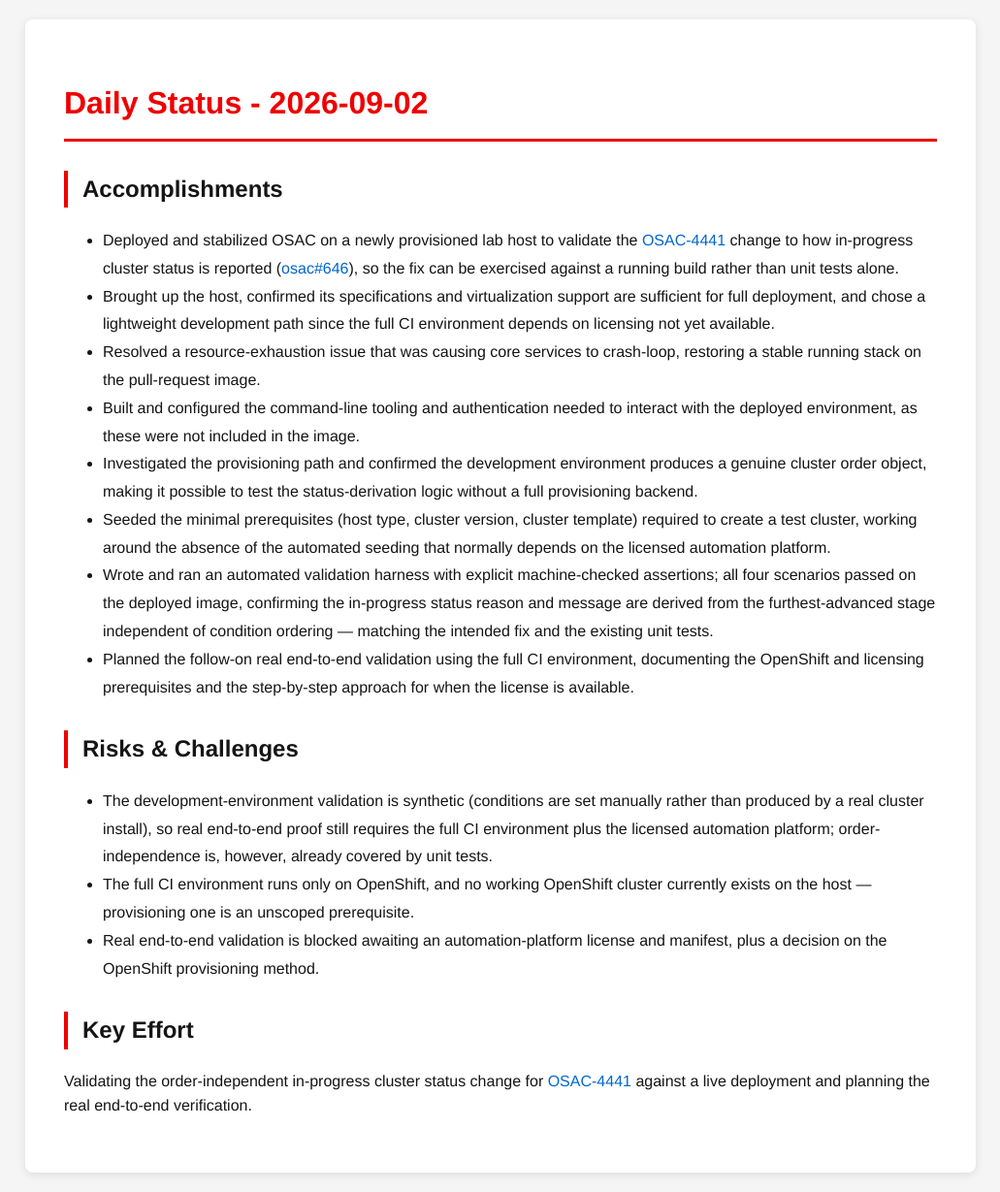
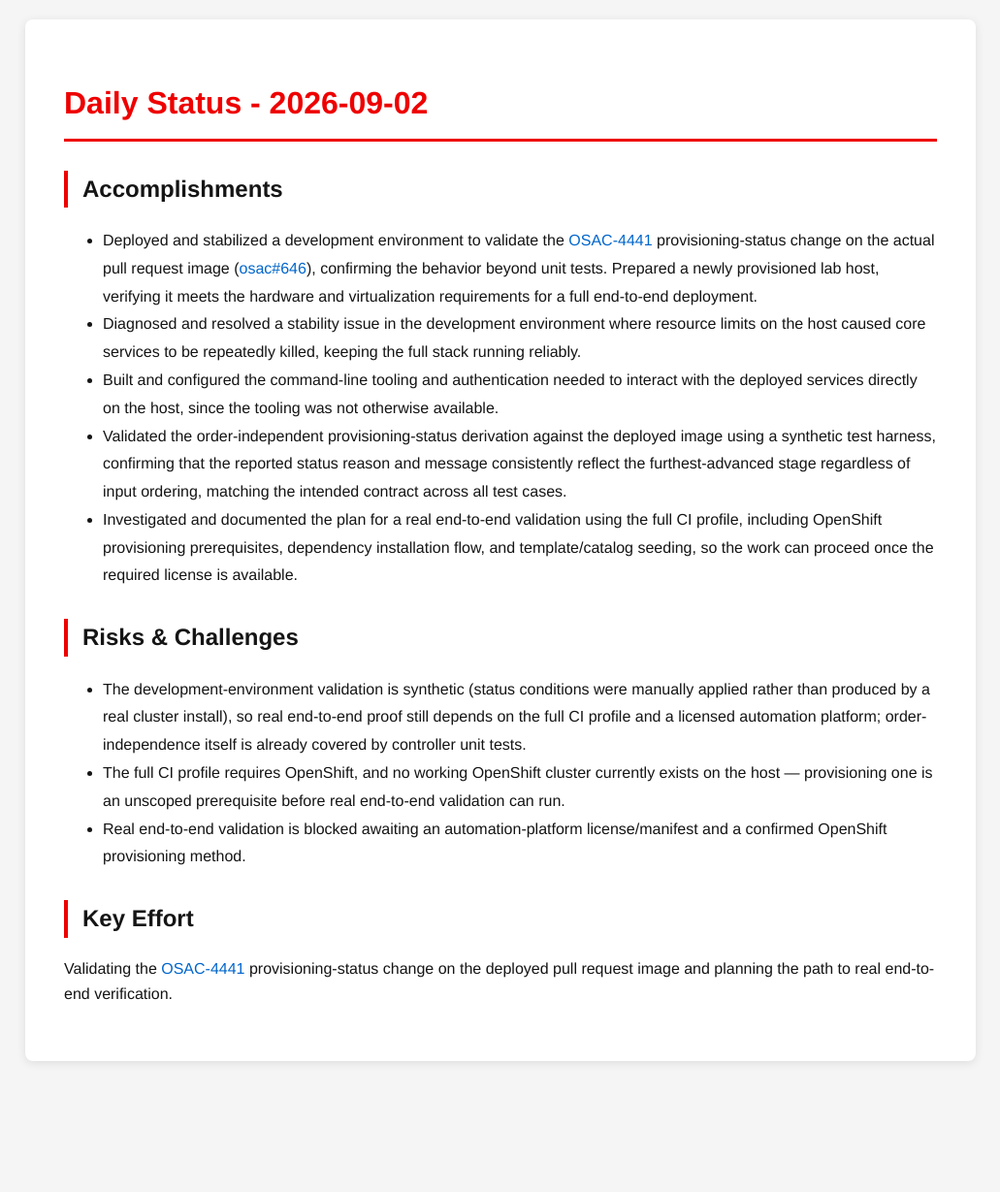
Before and after one commit to tzvatot/daily-status, a Jekyll site: the page built from 2026-09-02.md, in a window 1280 px wide. Shown: the whole page at 97% size, without its empty margins (124-1155 px from the left). Built offline with Jekyll 4.4.1, drawn with Linux system fonts in a browser that asks for light colours; after the commit the page ends 1114 px from its top, so only the background shows below that.

Commit message:
Daily status update - 2026-09-02

```diff
--- a/2026-09-02.md
+++ b/2026-09-02.md
@@ -7,19 +7,16 @@ date: 2026-09-02
 # Daily Status - 2026-09-02
 
 ## Accomplishments
-- Deployed and stabilized OSAC on a newly provisioned lab host to validate the [OSAC-4441](https://redhat.atlassian.net/browse/OSAC-4441) change to how in-progress cluster status is reported ([osac#646](https://github.com/osac-project/osac/pull/646)), so the fix can be exercised against a running build rather than unit tests alone.
-- Brought up the host, confirmed its specifications and virtualization support are sufficient for full deployment, and chose a lightweight development path since the full CI environment depends on licensing not yet available.
-- Resolved a resource-exhaustion issue that was causing core services to crash-loop, restoring a stable running stack on the pull-request image.
-- Built and configured the command-line tooling and authentication needed to interact with the deployed environment, as these were not included in the image.
-- Investigated the provisioning path and confirmed the development environment produces a genuine cluster order object, making it possible to test the status-derivation logic without a full provisioning backend.
-- Seeded the minimal prerequisites (host type, cluster version, cluster template) required to create a test cluster, working around the absence of the automated seeding that normally depends on the licensed automation platform.
-- Wrote and ran an automated validation harness with explicit machine-checked assertions; all four scenarios passed on the deployed image, confirming the in-progress status reason and message are derived from the furthest-advanced stage independent of condition ordering — matching the intended fix and the existing unit tests.
-- Planned the follow-on real end-to-end validation using the full CI environment, documenting the OpenShift and licensing prerequisites and the step-by-step approach for when the license is available.
+- Deployed and stabilized a development environment to validate the [OSAC-4441](https://redhat.atlassian.net/browse/OSAC-4441) provisioning-status change on the actual pull request image ([osac#646](https://github.com/osac-project/osac/pull/646)), confirming the behavior beyond unit tests. Prepared a newly provisioned lab host, verifying it meets the hardware and virtualization requirements for a full end-to-end deployment.
+- Diagnosed and resolved a stability issue in the development environment where resource limits on the host caused core services to be repeatedly killed, keeping the full stack running reliably.
+- Built and configured the command-line tooling and authentication needed to interact with the deployed services directly on the host, since the tooling was not otherwise available.
+- Validated the order-independent provisioning-status derivation against the deployed image using a synthetic test harness, confirming that the reported status reason and message consistently reflect the furthest-advanced stage regardless of input ordering, matching the intended contract across all test cases.
+- Investigated and documented the plan for a real end-to-end validation using the full CI profile, including OpenShift provisioning prerequisites, dependency installation flow, and template/catalog seeding, so the work can proceed once the required license is available.
 
 ## Risks & Challenges
-- The development-environment validation is synthetic (conditions are set manually rather than produced by a real cluster install), so real end-to-end proof still requires the full CI environment plus the licensed automation platform; order-independence is, however, already covered by unit tests.
-- The full CI environment runs only on OpenShift, and no working OpenShift cluster currently exists on the host — provisioning one is an unscoped prerequisite.
-- Real end-to-end validation is blocked awaiting an automation-platform license and manifest, plus a decision on the OpenShift provisioning method.
+- The development-environment validation is synthetic (status conditions were manually applied rather than produced by a real cluster install), so real end-to-end proof still depends on the full CI profile and a licensed automation platform; order-independence itself is already covered by controller unit tests.
+- The full CI profile requires OpenShift, and no working OpenShift cluster currently exists on the host — provisioning one is an unscoped prerequisite before real end-to-end validation can run.
+- Real end-to-end validation is blocked awaiting an automation-platform license/manifest and a confirmed OpenShift provisioning method.
 
 ## Key Effort
-Validating the order-independent in-progress cluster status change for [OSAC-4441](https://redhat.atlassian.net/browse/OSAC-4441) against a live deployment and planning the real end-to-end verification.
+Validating the [OSAC-4441](https://redhat.atlassian.net/browse/OSAC-4441) provisioning-status change on the deployed pull request image and planning the path to real end-to-end verification.
```
